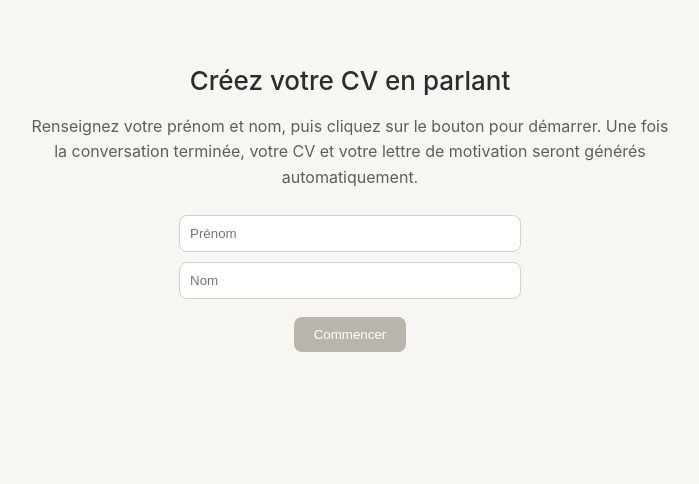
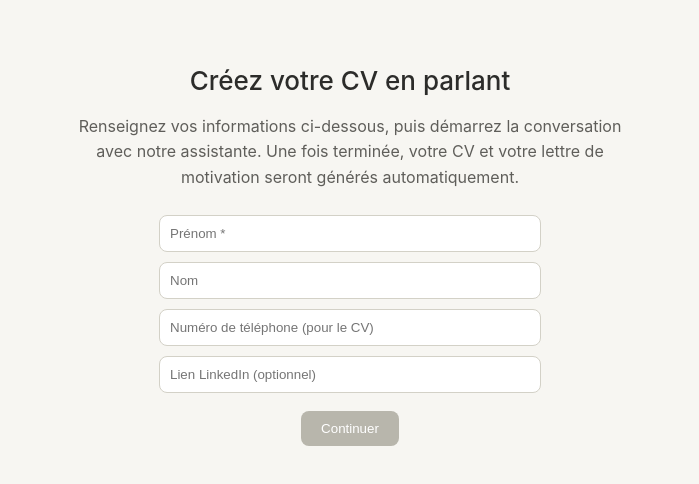
Before and after one commit to LF-Design-BCN/POC-CV-vocal, a Next.js app: page / in a window 1280 px wide. Shown: the top 484 px of the page, without its empty margins (290-989 px from the left). Built offline with nearby package versions, Linux system fonts and the light colour scheme; no server answers.

Commit message:
Update page.tsx

```diff
--- a/app/page.tsx
+++ b/app/page.tsx
@@ -1,28 +1,39 @@
 "use client";
 
 import { useEffect, useState } from "react";
+import type { CSSProperties } from "react";
+import { useRouter } from "next/navigation";
 import { v4 as uuidv4 } from "uuid";
-import Script from "next/script";
 
 export default function HomePage() {
+  const router = useRouter();
   const [sessionId, setSessionId] = useState<string | null>(null);
   const [prenom, setPrenom] = useState("");
   const [nom, setNom] = useState("");
-  const [started, setStarted] = useState(false);
+  const [telephone, setTelephone] = useState("");
+  const [linkedinUrl, setLinkedinUrl] = useState("");
 
   useEffect(() => {
-    // Identifiant unique pour relier cette session vocale à un profil.
-    // Passé à l'agent en dynamic variable pour qu'on le retrouve dans le webhook.
     setSessionId(uuidv4());
   }, []);
 
-  const agentId = process.env.NEXT_PUBLIC_ELEVENLABS_AGENT_ID;
-  const canStart = prenom.trim().length > 0;
+  const canSubmit = prenom.trim().length > 0;
+
+  function commencer() {
+    if (!sessionId || !canSubmit) return;
+    const params = new URLSearchParams({
+      prenom,
+      nom,
+      telephone,
+      linkedin: linkedinUrl,
+    });
+    router.push(`/conversation/${sessionId}?${params.toString()}`);
+  }
 
   return (
     <main
       style={{
-        maxWidth: 640,
+        maxWidth: 560,
         margin: "0 auto",
         padding: "48px 24px",
         textAlign: "center",
@@ -32,83 +43,65 @@ export default function HomePage() {
         Créez votre CV en parlant
       </h1>
       <p style={{ color: "#5F5E5A", lineHeight: 1.6 }}>
-        Renseignez votre prénom et nom, puis cliquez sur le bouton pour
-        démarrer. Une fois la conversation terminée, votre CV et votre
-        lettre de motivation seront générés automatiquement.
+        Renseignez vos informations ci-dessous, puis démarrez la
+        conversation avec notre assistante. Une fois terminée, votre CV et
+        votre lettre de motivation seront générés automatiquement.
       </p>
 
-      {!agentId && (
-        <p style={{ color: "#993C1D", fontSize: 14 }}>
-          NEXT_PUBLIC_ELEVENLABS_AGENT_ID n'est pas configuré (voir .env.example).
-        </p>
-      )}
-
-      {!started && (
       <div style={{ marginTop: 24, display: "flex", flexDirection: "column", gap: 10, alignItems: "center" }}>
         <input
           type="text"
-            placeholder="Prénom"
+          placeholder="Prénom *"
           value={prenom}
           onChange={(e) => setPrenom(e.target.value)}
-            style={{
-              width: "100%",
-              maxWidth: 320,
-              padding: 10,
-              border: "1px solid #D3D1C7",
-              borderRadius: 8,
-            }}
+          style={inputStyle}
         />
         <input
           type="text"
           placeholder="Nom"
           value={nom}
           onChange={(e) => setNom(e.target.value)}
-            style={{
-              width: "100%",
-              maxWidth: 320,
-              padding: 10,
-              border: "1px solid #D3D1C7",
-              borderRadius: 8,
-            }}
+          style={inputStyle}
         />
+        <input
+          type="tel"
+          placeholder="Numéro de téléphone (pour le CV)"
+          value={telephone}
+          onChange={(e) => setTelephone(e.target.value)}
+          style={inputStyle}
+        />
+        <input
+          type="url"
+          placeholder="Lien LinkedIn (optionnel)"
+          value={linkedinUrl}
+          onChange={(e) => setLinkedinUrl(e.target.value)}
+          style={inputStyle}
+        />
+
         <button
-            onClick={() => setStarted(true)}
-            disabled={!canStart}
+          onClick={commencer}
+          disabled={!canSubmit}
           style={{
             marginTop: 8,
             padding: "10px 20px",
             border: "none",
-              background: canStart ? "#2C2C2A" : "#B8B6AC",
+            background: canSubmit ? "#2C2C2A" : "#B8B6AC",
             color: "white",
             borderRadius: 8,
-              cursor: canStart ? "pointer" : "not-allowed",
+            cursor: canSubmit ? "pointer" : "not-allowed",
           }}
         >
-            Commencer
+          Continuer
         </button>
       </div>
-      )}
-
-      {started && agentId && sessionId && (
-        <div style={{ marginTop: 32 }}>
-          <Script
-            src="https://unpkg.com/@elevenlabs/convai-widget-embed"
-            strategy="afterInteractive"
-          />
-          {/* @ts-ignore - custom element ElevenLabs, pas typé par React */}
-          <elevenlabs-convai
-            agent-id={agentId}
-            dynamic-variables={JSON.stringify({
-              session_id: sessionId,
-              prenom,
-              nom,
-            })}
-          />
-          <p style={{ color: "#888780", fontSize: 12, marginTop: 16 }}>
-            Session : {sessionId}
-          </p>
-        </div>
-      )}
     </main>
   );
 }
+
+const inputStyle: CSSProperties = {
+  width: "100%",
+  maxWidth: 360,
+  padding: 10,
+  border: "1px solid #D3D1C7",
+  borderRadius: 8,
+};
```
Lines whose indentation alone changed are shown as unchanged.
